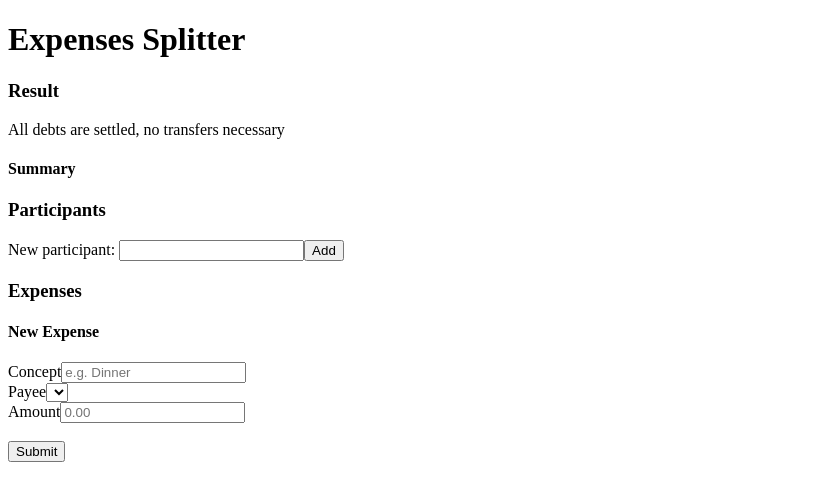
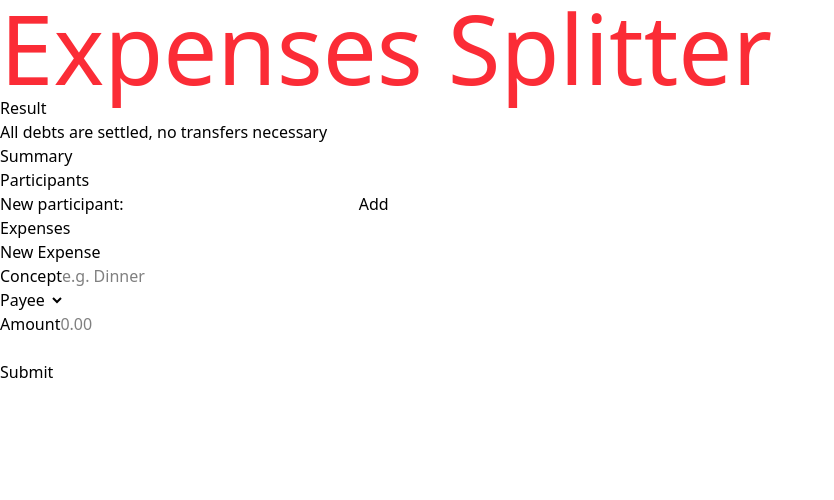
Before and after one commit to auburus/expense-splitter, a Vue app: page / in a window 1280 px wide. Shown: the top 500 px of the page, without its empty margins (0-834 px from the left). Built offline with nearby package versions, Linux system fonts and the light colour scheme; the HTML template or start-up script is replaced by a standard one.

Commit message:
fix: Add tailwindcss

```diff
--- a/package.json
+++ b/package.json
@@ -14,6 +14,8 @@
     "format": "prettier --write src/"
   },
   "dependencies": {
+    "@tailwindcss/vite": "^4.1.10",
+    "tailwindcss": "^4.1.10",
     "vitest": "^3.2.1",
     "vue": "^3.5.13"
   },
--- a/src/App.vue
+++ b/src/App.vue
@@ -157,7 +157,7 @@ function removeParticipant(participantId: number) {
 </script>
 
 <template>
-  <h1>Expenses Splitter</h1>
+  <h1 class="text-8xl text-red-500">Expenses Splitter</h1>
   <div>
     <h3>Result</h3>
     <div v-if="transfers.length === 0">All debts are settled, no transfers necessary</div>
@@ -201,7 +201,7 @@ function removeParticipant(participantId: number) {
     <button @click="addParticipant">Add</button>
   </div>
   <div>
-    <h3>Expenses</h3>
+    <h3 class="text-red">Expenses</h3>
     <div>
       <h4>New Expense</h4>
       <NewExpense :participants="participants" @submit="addExpense" />
--- a/src/assets/main.css
+++ b/src/assets/main.css
@@ -1,3 +1,5 @@
+@import 'tailwindcss';
+
 /*@import './base.css';
 
 #app {
--- a/src/components/NewExpense.vue
+++ b/src/components/NewExpense.vue
@@ -2,7 +2,7 @@
 import { unevenSplit } from '../utils.ts'
 import { ref, watch, onMounted } from 'vue'
 import type { Ref } from 'vue'
-import type { User } from '../types'
+import type { User } from '@/types'
 
 interface Split {
   amount: string
--- /dev/null
+++ b/tailwind.config.js
@@ -0,0 +1,11 @@
+/** @type {import('tailwindcss').Config} */
+export default {
+  purge: ['./src/**/*.{vue,js,ts,jsx,tsx}'],
+  content: [],
+  theme: {
+    extend: {},
+  },
+  plugins: {
+    "@tailwindcss/postcss": {},
+  },
+}
--- a/vite.config.ts
+++ b/vite.config.ts
@@ -3,12 +3,14 @@ import { fileURLToPath, URL } from 'node:url'
 import { defineConfig } from 'vite'
 import vue from '@vitejs/plugin-vue'
 import vueDevTools from 'vite-plugin-vue-devtools'
+import tailwindcss from '@tailwindcss/vite'
 
 // https://vite.dev/config/
 export default defineConfig({
   plugins: [
     vue(),
     vueDevTools(),
+    tailwindcss(),
   ],
   resolve: {
     alias: {
```
Also changed, not shown: src/assets/logo.svg (deleted), 1 other file (tests, documents, lock files or other folders).
